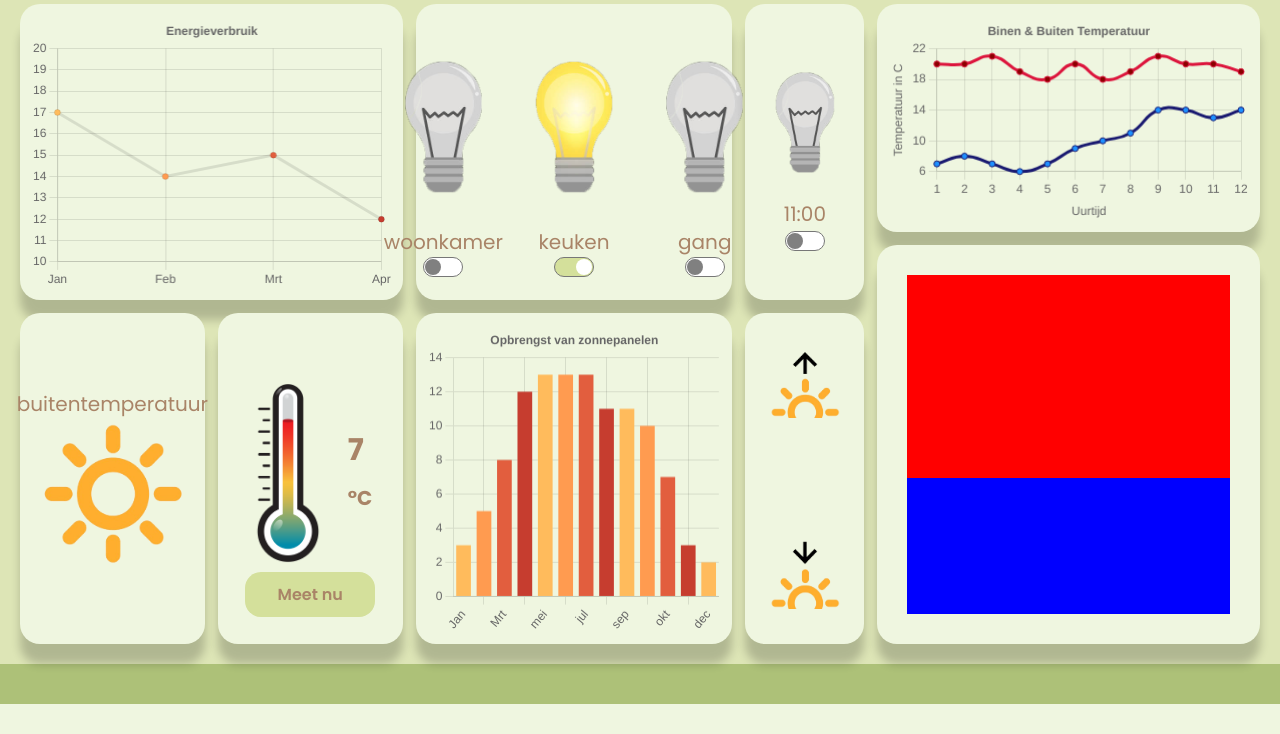
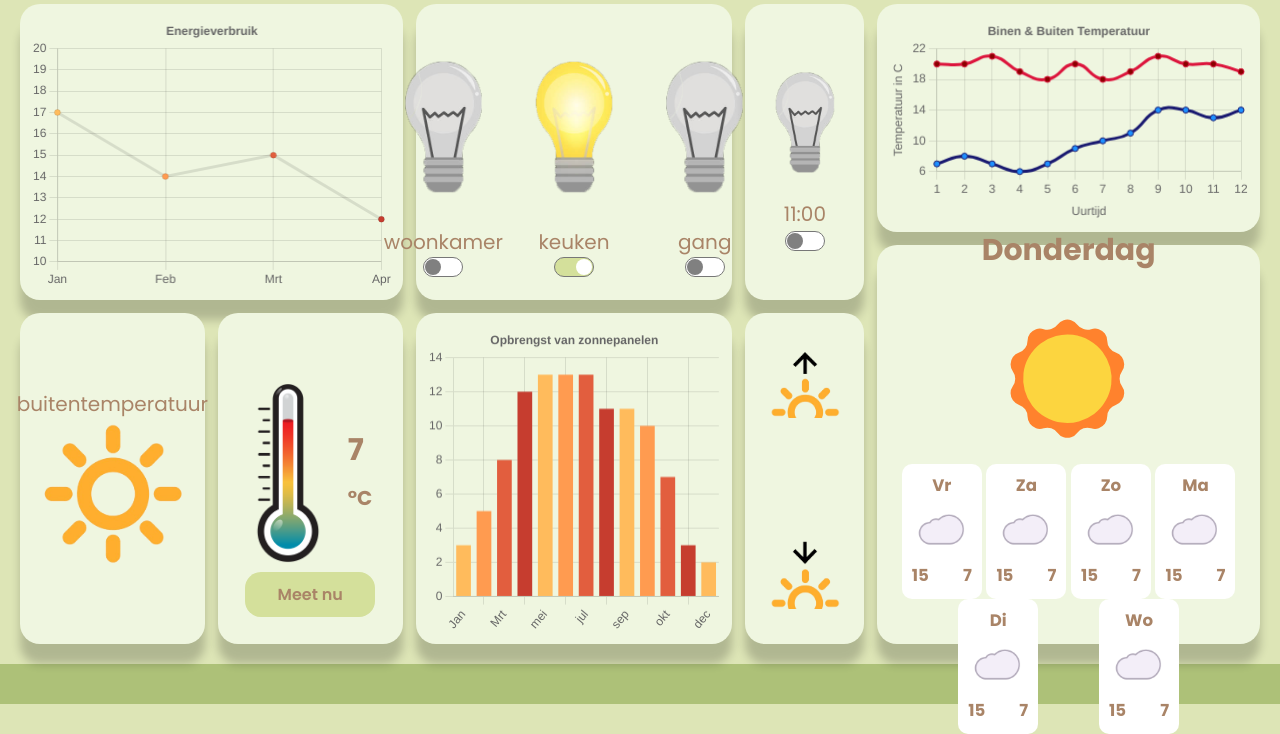
Before and after one commit to 37994/M3DuHu, a PHP site: page / in a window 1280 px wide. Shown: the part 96-830 px from the top of the page. Before the commit the page ends 800 px from the top, so only its background shows below. Run offline with PHP 8.4, Linux system fonts and the light colour scheme.

Commit message:
weerwidget commit

```diff
--- a/css/style.css
+++ b/css/style.css
@@ -66,7 +66,6 @@
     box-shadow: 0 2rem 1rem 0 rgba(0, 0, 0, 0.2);
     padding: 1rem;
     border-radius: 2rem;
-    display: block;
     flex-grow: 1;
 }
 
@@ -232,10 +231,6 @@
     width: 12rem;
 }
 
-.temperatuur{
-    display: absolute;
-}
-
 .btnWrapper{
     display: flex;
     justify-content: center;
@@ -246,7 +241,7 @@
     padding: 1rem;
     border-radius: 1.6rem;
     min-width: 13rem;
-    background-color: #d4e09b;
+    background-color: rgb(212, 224, 155);
     font-size: 1.6rem;
     font-family: 'poppins', system-ui, sans-serif;
     color: #a98467;
@@ -269,8 +264,6 @@
     grid-row: 10 / 20;
     grid-column: 7 / 12;
 }
-
-
 
 .doos8 {
     grid-row: 10 / 20;
@@ -309,28 +302,68 @@
     width: 7rem;
 }
 
+/*Weerwidget*/
+
 .doos9 {
     grid-row: 8 / 20;
     grid-column: 14 / 20;
-    display:flex;
-    flex-direction: column;
-    padding: 3rem;
+    padding: 2rem;
 }
 
-.weerVandaag{
-    height:30rem;
-    background: red;
+.vandaag-wrapper{
+    display: flex;
+    justify-content: center;
+    height: 50%;
+    text-align: center;
+    align-items: center;
 }
 
-.weerOverzicht{
-    height:20rem;
-    background: blue;
-    display: flex;
+.vandaag-Header{
 }
 
+.vandaag-Img{
+    padding: 2rem;
+    border-radius: 2rem;
+}
+
+.temperatuur-wrapper{
+    display: flex;
+    justify-content: space-evenly;
+    text-align: center;
+}
+.temperatuur-wrapper > h2{
+    font-size: 200%;
+}
+
+.weekoverzicht-wrapper{
+    display: flex;
+    height: 30%;
+    justify-content: space-evenly;
+    text-align: center;
+    padding-top: 2rem;
+    flex-wrap: wrap;
+}
 .overigeDagen{
-    width: 20rem;
+    padding: 1rem;
+    background: white;
+    border: none;
+    border-radius: 1rem;
 }
+
+
+.dagenImg{
+    width: 6rem;
+    object-fit: contain;
+}
+
+.Ovtemperatuur-wrapper{
+    display: flex;
+    justify-content: space-between;
+    align-items: center;
+    text-align: center;
+}
+/**/
+
 
 footer{
     width: 100%;
--- a/index.html
+++ b/index.html
@@ -117,15 +117,26 @@
             </div>
         </section>
         <section class="dozen doos9">
-            <div id="vandaag--js" class="weerVandaag"></div>
-            <div id="overzicht--js" class="weerOverzicht">
-                <div class="overigeDagen"></div>
-                <div class="overigeDagen"></div>
-                <div class="overigeDagen"></div>
-                <div class="overigeDagen"></div>
-                <div class="overigeDagen"></div>
-                <div class="overigeDagen"></div>
+            <div class="vandaag-wrapper">
+                <div>
+                    <h1 class="vandaag-Header" id="vandaag--js">Vandaag</h1>
+                    <img src="images/☀️.png" class="vandaag-Img" alt="">
+                </div>
             </div>
+            <div class="temperatuur-wrapper">
+                <h2 id="maxTemp--js"></h2>
+                <h2 id="lowTemp--js"></h2>
+            </div>
+
+            <div class="weekoverzicht-wrapper">
+                <div class="overigeDagen"><h5>Vr</h5><img class="dagenImg" src="images/☁️.png" alt=""><div class="Ovtemperatuur-wrapper"><h5>15</h5><h5>7</h5></div></div>
+                <div class="overigeDagen"><h5>Za</h5><img class="dagenImg" src="images/☁️.png" alt=""><div class="Ovtemperatuur-wrapper"><h5>15</h5><h5>7</h5></div></div>
+                <div class="overigeDagen"><h5>Zo</h5><img class="dagenImg" src="images/☁️.png" alt=""><div class="Ovtemperatuur-wrapper"><h5>15</h5><h5>7</h5></div></div>
+                <div class="overigeDagen"><h5>Ma</h5><img class="dagenImg" src="images/☁️.png" alt=""><div class="Ovtemperatuur-wrapper"><h5>15</h5><h5>7</h5></div></div>
+                <div class="overigeDagen"><h5>Di</h5><img class="dagenImg" src="images/☁️.png" alt=""><div class="Ovtemperatuur-wrapper"><h5>15</h5><h5>7</h5></div></div>
+                <div class="overigeDagen"><h5>Wo</h5><img class="dagenImg" src="images/☁️.png" alt=""><div class="Ovtemperatuur-wrapper"><h5>15</h5><h5>7</h5></div></div>
+            </div>
+
         </section>
     </main>
     <footer>
--- a/js/script.js
+++ b/js/script.js
@@ -1,5 +1,15 @@
 //tijd
+
+const nu = new Date();
+const dagen = ["Zondag", "Maandag", "Dinsdag", "Woensdag", "Donderdag", "Vrijdag", "Zaterdag"];
+const dagVdWeek = dagen[nu.getDay()];
+
 document.getElementById("js--tijd").innerText = new Date().toDateString();
+document.getElementById("vandaag--js").innerText = dagVdWeek;
+
+
+
+
 
 //chart
 
@@ -182,6 +192,8 @@
 const zonOpkomst = document.getElementById("js--opkomst");
 const zonOndergang = document.getElementById("js--ondergang");
 const graden = document.getElementById("js--graden");
+const lowTemp = document.getElementById("lowTemp--js");
+const maxTemp = document.getElementById("maxTemp--js");
 
 function liveData(){
     fetch("https://weerlive.nl/api/weerlive_api_v2.php?key=demo&locatie=Amsterdam")
@@ -190,6 +202,8 @@
             zonOpkomst.innerText = realData.liveweer[0].sup;
             zonOndergang.innerText = realData.liveweer[0].sunder;
             graden.innerText = realData.liveweer[0].temp;
+            lowTemp.innerText = realData.wk_verw[3].min_temp + " °C";
+            maxTemp.innerText = realData.wk_verw[2].max_temp + " °C";
         })
 
 };
```
Also changed, not shown: images/☀️.png (added), images/☁️.png (added), images/⛈️.png (added), images/❄️.png (added), images/🌧️.png (added).
